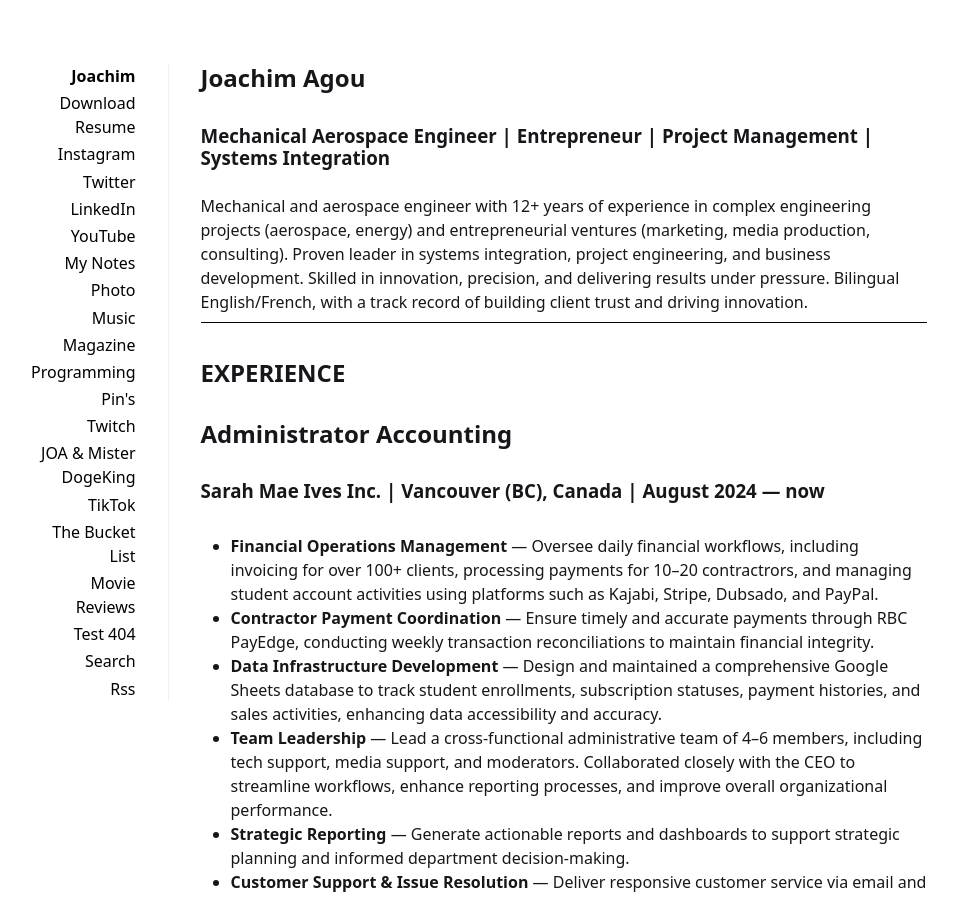
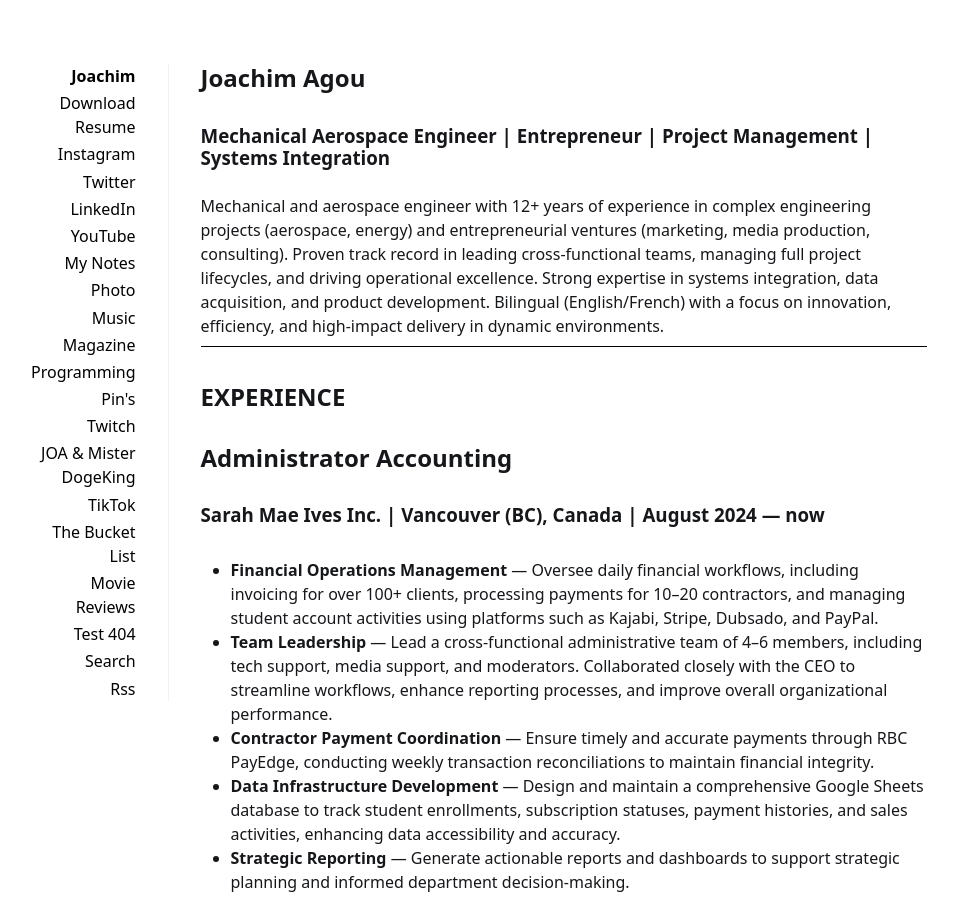
Before and after one commit to casagou/joa, a Jekyll site: the page built from index.md, in a window 1280 px wide and 900 px high. Shown: the whole window, without its empty margins (161-1117 px from the left). Built offline with Jekyll 4.4.1, drawn with Linux system fonts in a browser that asks for light colours; some of the changed text lies outside the part shown.

Commit message:
Update index.md

```diff
--- a/index.md
+++ b/index.md
@@ -5,7 +5,7 @@ title: Joachim Agou
 
 ### Mechanical Aerospace Engineer | Entrepreneur | Project Management | Systems Integration
 
-Mechanical and aerospace engineer with 12+ years of experience in complex engineering projects (aerospace, energy) and entrepreneurial ventures (marketing, media production, consulting). Proven leader in systems integration, project engineering, and business development. Skilled in innovation, precision, and delivering results under pressure. Bilingual English/French, with a track record of building client trust and driving innovation.
+Mechanical and aerospace engineer with 12+ years of experience in complex engineering projects (aerospace, energy) and entrepreneurial ventures (marketing, media production, consulting). Proven track record in leading cross-functional teams, managing full project lifecycles, and driving operational excellence. Strong expertise in systems integration, data acquisition, and product development. Bilingual (English/French) with a focus on innovation, efficiency, and high-impact delivery in dynamic environments.
 
 ----
 
@@ -16,10 +16,10 @@ Mechanical and aerospace engineer with 12+ years of experience in complex engine
 
 ### Sarah Mae Ives Inc. | Vancouver (BC), Canada | August 2024 — now
 
-- **Financial Operations Management** — Oversee daily financial workflows, including invoicing for over 100+ clients, processing payments for 10–20 contractrors, and managing student account activities using platforms such as Kajabi, Stripe, Dubsado, and PayPal.
+- **Financial Operations Management** — Oversee daily financial workflows, including invoicing for over 100+ clients, processing payments for 10–20 contractors, and managing student account activities using platforms such as Kajabi, Stripe, Dubsado, and PayPal.
+- **Team Leadership** — Lead a cross-functional administrative team of 4–6 members, including tech support, media support, and moderators. Collaborated closely with the CEO to streamline workflows, enhance reporting processes, and improve overall organizational performance.
 - **Contractor Payment Coordination** — Ensure timely and accurate payments through RBC PayEdge, conducting weekly transaction reconciliations to maintain financial integrity.
-- **Data Infrastructure Development** — Design and maintained a comprehensive Google Sheets database to track student enrollments, subscription statuses, payment histories, and sales activities, enhancing data accessibility and accuracy.
-- **Team Leadership** — Lead a cross-functional administrative team of 4–6 members, including tech support, media support, and moderators. Collaborated closely with the CEO to streamline workflows, enhance reporting processes, and improve overall organizational performance.
+- **Data Infrastructure Development** — Design and maintain a comprehensive Google Sheets database to track student enrollments, subscription statuses, payment histories, and sales activities, enhancing data accessibility and accuracy.
 - **Strategic Reporting** — Generate actionable reports and dashboards to support strategic planning and informed department decision-making.
 - **Customer Support & Issue Resolution** — Deliver responsive customer service via email and Slack, addressing account access issues, troubleshooting payment problems, and following up on failed transactions to ensure client satisfaction
 - **Process Standardization** — Assist in structuring and enforcing standardized procedures for contracts, payments, and data integrity, promoting consistency and compliance across the organization.
@@ -45,6 +45,7 @@ Mechanical and aerospace engineer with 12+ years of experience in complex engine
 - **Staffing & Training** — Recruited and onboarded both front-of-house and kitchen staff. Designed training programs focused on operational efficiency, food safety, and consistent customer service delivery.
 - **Supplier & Vendor Management** — Built and maintained a network of local, sustainable suppliers. Negotiated and renewed vendor contracts for produce, kitchen equipment, cleaning services, and buffet infrastructure.
 
+
 ## Career Break — Personal and Family Development
 
 ###  Victoria, BC, Canada | February 2023 — May 2023
@@ -52,6 +53,7 @@ Mechanical and aerospace engineer with 12+ years of experience in complex engine
 - **Family Focus & Relocation** — Prioritized family commitments, successfully managing the logistics of relocating from Ontario to British Columbia. This period was dedicated to supporting a significant family transition and demonstrating strong organizational and planning skills.
 - **Personal Development** — Engaged in continuous learning through online courses and workshops aimed at professional growth and maintaining industry relevance.
 - **Skill Enhancement** — Utilized the period for self-improvement, including refining time management and adaptability skills, ensuring a smooth transition back into the professional environment with a fresh perspective and renewed focus.
+
 
 ## Senior Systems/ Project Engineer — Robotics & Space Operations
 
@@ -106,6 +108,7 @@ Mechanical and aerospace engineer with 12+ years of experience in complex engine
 - **Documentation** — Authored and supervised technical documents like Engineering Specifications (ES), Design Briefs (DB), drawings (GA), Purchase Requests (PR), and Engineering Coordination Memos (ECM) for data acquisition software components, control/test systems, console design, and customer support.
 - **Customer Support** — Administered extensive client training, both on-site and remotely. Supported customers' operations of GT engine testing during and beyond the commissioning phase (Field Service Representative) for extended periods (6+ months). Troubleshot system behaviour anomalies and determined the root causes and the appropriate technical resolutions.
 - **Business Development Involvement** — Actively contributed to the company's growth, crafting compelling bids, proposals, and tenders.
+
 
 ## Combustion & Pollutant Emissions Engineer — Aerothermal
 
```
Also changed, not shown: other parts of index.md (+1 -1 lines).
